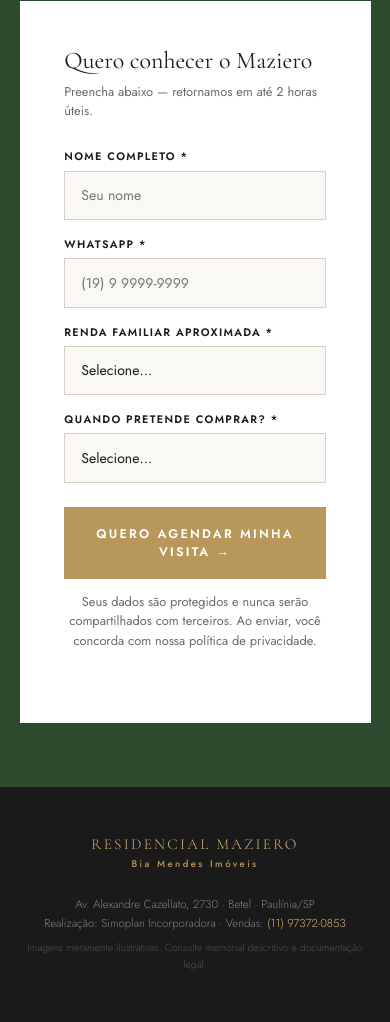
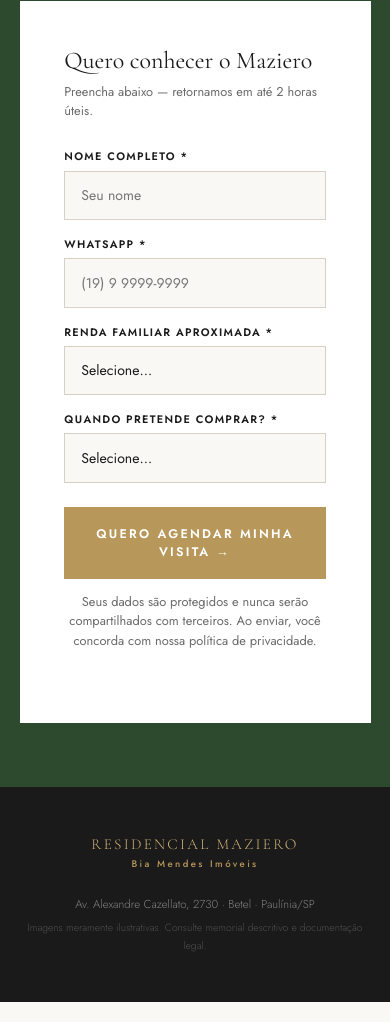
Before and after one commit to amadochristian/biamendes-maziero, a plain HTML site: page index.html in a window 390 px wide. Shown: the part 9407-10429 px from the top of the page. Drawn offline with nearby package versions, Linux system fonts and the light colour scheme.

Commit message:
Remove phone number from footer
Removed phone number from footer section.

```diff
--- a/index.html
+++ b/index.html
@@ -1048,7 +1048,7 @@
   <div class="footer-brand">RESIDENCIAL MAZIERO<span style="display:block;font-size:.6rem;letter-spacing:.25em;color:var(--gold);margin-top:.2rem;font-family:var(--font-sans);font-weight:500">Bia Mendes Imóveis</span></div>
   <div class="footer-info">
     Av. Alexandre Cazellato, 2730 · Betel · Paulínia/SP<br />
-    Realização: Simoplan Incorporadora · Vendas: <a href="tel:+5511973720853">(11) 97372-0853</a><br />
+
     <span style="font-size:.65rem;opacity:.5;margin-top:.3rem;display:block;">Imagens meramente ilustrativas. Consulte memorial descritivo e documentação legal.</span>
   </div>
 </footer>
```
